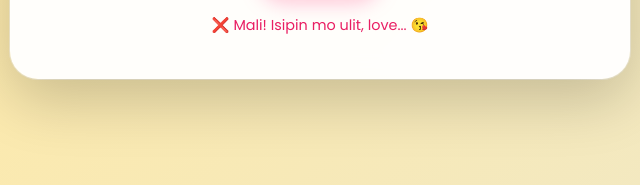
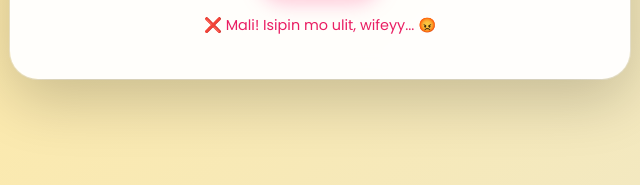
Before and after one commit to Marlon092324/git, a plain HTML site: page index.html in a window 1280 px wide. Both pictures are taken after a click on the button "Next →". Shown: the part 555-740 px from the top of the page, 320-960 px from the left. Drawn offline with nearby package versions, Linux system fonts and the light colour scheme.

Commit message:
Update index.html

```diff
--- a/index.html
+++ b/index.html
@@ -968,7 +968,7 @@ nextQuestionBtn.addEventListener("click", () => {
     currentQuestion++;
     setTimeout(showQuestion, 800);
   } else {
-    quizFeedback.innerHTML = "❌ Mali! Isipin mo ulit, love... 😘";
+    quizFeedback.innerHTML = "❌ Mali! Isipin mo ulit, wifeyy... 😡";
     quizFeedback.style.color = "#e91e63";
     quizAnswer.style.borderColor = "#e91e63";
     setTimeout(() => {
```
